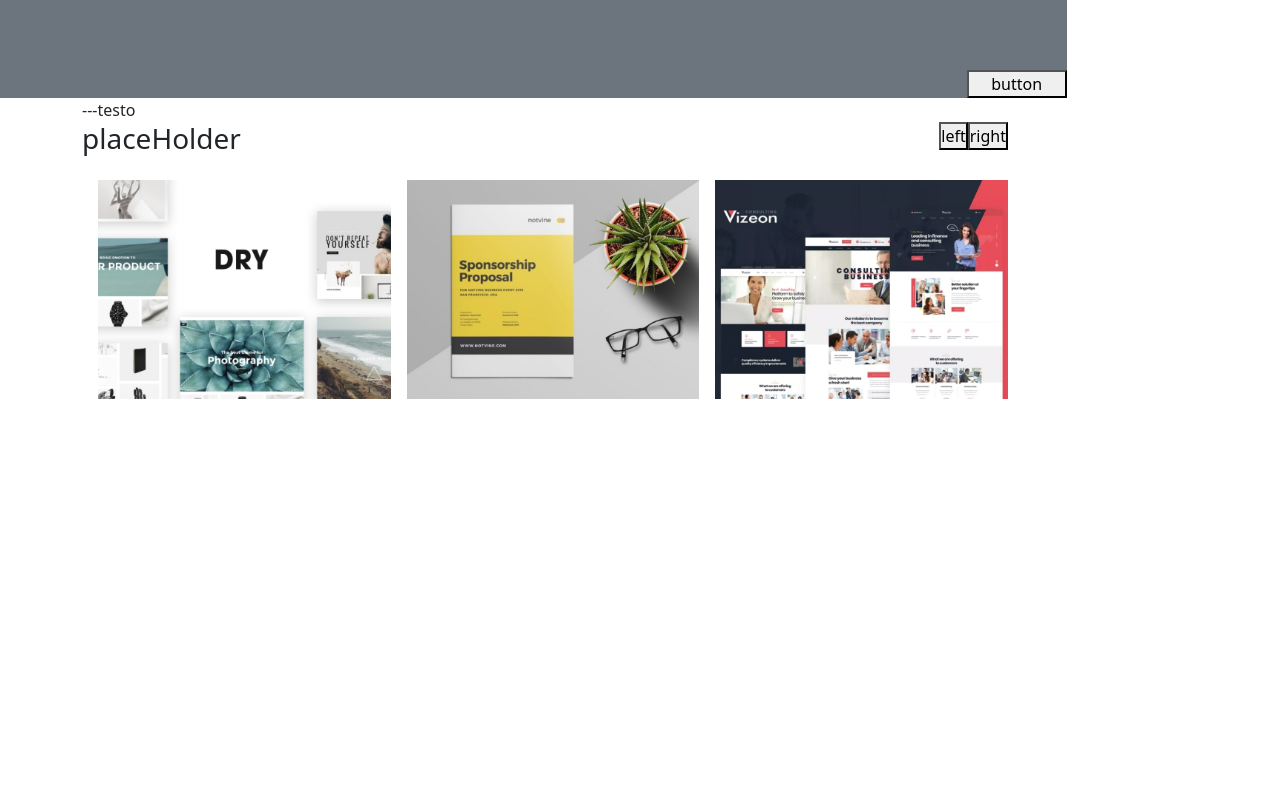
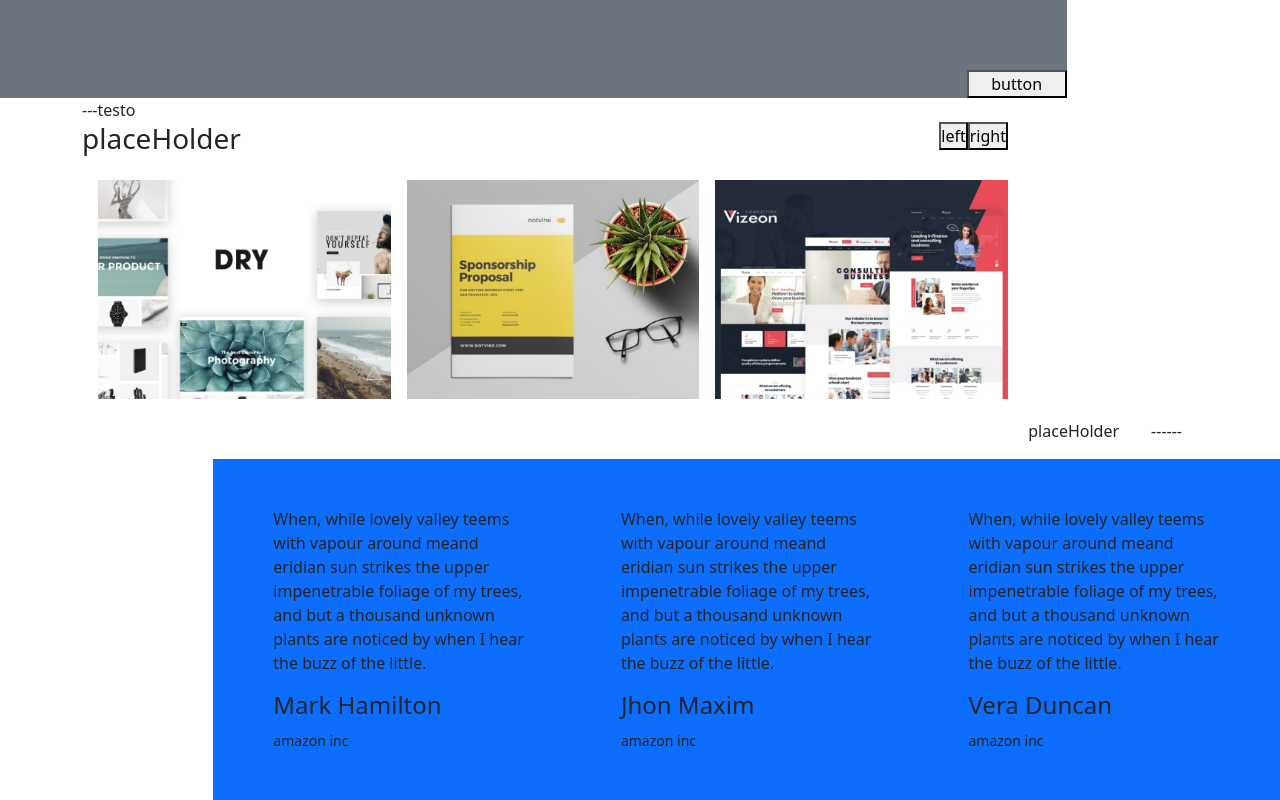
Before and after one commit to alessandromarangoni/proj-html-vuejs, a Vue app: page / in a window 1280 px wide. Shown: the part 2131-2931 px from the top of the page. Before the commit the page ends 2534 px from the top, so only its background shows below. Built offline with nearby package versions, Linux system fonts and the light colour scheme.

Commit message:
section 3 costumers says cards

```diff
--- a/src/components/mainSectionApp.vue
+++ b/src/components/mainSectionApp.vue
@@ -15,8 +15,10 @@ export default {
 <template>
     <!--container section1 cards -->
     <section1 />
-    <!-- container 2 pseudojumbotron -->
+    <!-- container 2 pseudojumbotron e cards-->
     <section2 />
+    <!-- section 3 costumers -->
+    <section3 />
 </template>
 <style scoped lang="scss">
 @use '../style.scss'
--- a/src/components/section2.vue
+++ b/src/components/section2.vue
@@ -88,14 +88,14 @@ export default {
                         <div v-for="item in this.cardSlider">
                             <div class="position-relative card_wrapper p-3">
                                 <div class="position-absolute item">
-                                    <img :src="item.img" alt="" class="prova">
+                                    <img :src="item.img" alt="" class="item_size">
                                     <div class="card_pos">
                                         <h3 class="">{{ item.title }}</h3>
                                         <span class="">{{ item.category }}</span>
                                     </div>
                                 </div>
                                 <div>
-                                    <img :src="item.imgHover" alt="" class=" prova">
+                                    <img :src="item.imgHover" alt="" class=" item_size">
                                 </div>
                             </div>
                         </div>
@@ -141,7 +141,7 @@ export default {
     }
 }
 
-.prova {
+.item_size {
     width: 100%;
     height: 100%;
 }
--- a/src/components/section3.vue
+++ b/src/components/section3.vue
@@ -1,7 +1,88 @@
 <script>
+import costumersImg1 from '../assets/oliver-ragfelt-488196-unsplash.jpg'
+import costumersImg2 from '../assetS/12679.jpg'
+import costumersImg3 from '../assets/oliver-ragfelt-488196-2.jpg'
 export default {
-    name: "section3"
+    name: "section3",
+    data() {
+        return {
+            costumerSays: [{
+                img: costumersImg1,
+                text: "When, while lovely valley teems with vapour around meand eridian sun strikes the upper impenetrable foliage of my trees, and but a thousand unknown plants are noticed by when I hear the buzz of the little.",
+                name: 'Mark Hamilton',
+                company: 'amazon inc'
+            }, {
+                img: costumersImg2,
+                text: "When, while lovely valley teems with vapour around meand eridian sun strikes the upper impenetrable foliage of my trees, and but a thousand unknown plants are noticed by when I hear the buzz of the little.",
+                name: 'Jhon Maxim',
+                company: 'amazon inc'
+            },
+            {
+                img: costumersImg3,
+                text: "When, while lovely valley teems with vapour around meand eridian sun strikes the upper impenetrable foliage of my trees, and but a thousand unknown plants are noticed by when I hear the buzz of the little.",
+                name: 'Vera Duncan',
+                company: 'amazon inc'
+            }]
+        }
+    }
+
 }
 </script>
-<template></template>
-<style scoped lang="scss"></style>
+<template>
+    <section>
+        <div class="container">
+            <div class="row d-flex justify-content-end">
+                <div class="col-6 d-flex justify-content-end">
+                    <span class="p-3">placeHolder</span>
+                    <div class="p-3">------</div>
+                </div>
+            </div>
+        </div>
+        <div class="container-fluid">
+            <div class="row d-flex justify-content-end">
+                <div class="col-10 bg-primary">
+                    <div class="d-flex justify-content-between">
+                        <template v-for="item in this.costumerSays">
+                            <div class="p-5 position-relative costumer_wrapper">
+                                <div class="text_wrapper">
+                                    <p> {{ item.text }}</p>
+                                    <h4>{{ item.name }}</h4>
+                                    <small>{{ item.company }}</small>
+                                </div>
+                                <img :src="item.img" alt="" class="img-fluid position-absolute costumer-img">
+                            </div>
+                        </template>
+                    </div>
+                </div>
+            </div>
+        </div>
+    </section>
+</template>
+<style scoped lang="scss">
+.costumer_wrapper {
+    width: calc(100% / 3);
+
+    &:hover {
+        .costumer-img {
+            opacity: .5;
+            z-index: 0;
+        }
+
+        .text_wrapper {
+            width: 80%;
+            position: absolute;
+            color: white;
+            z-index: 999;
+        }
+    }
+}
+
+.costumer-img {
+    width: 350px;
+    padding: .8rem;
+    top: 0;
+    left: 0;
+    opacity: 0;
+    z-index: 1;
+}
+</style>
```
